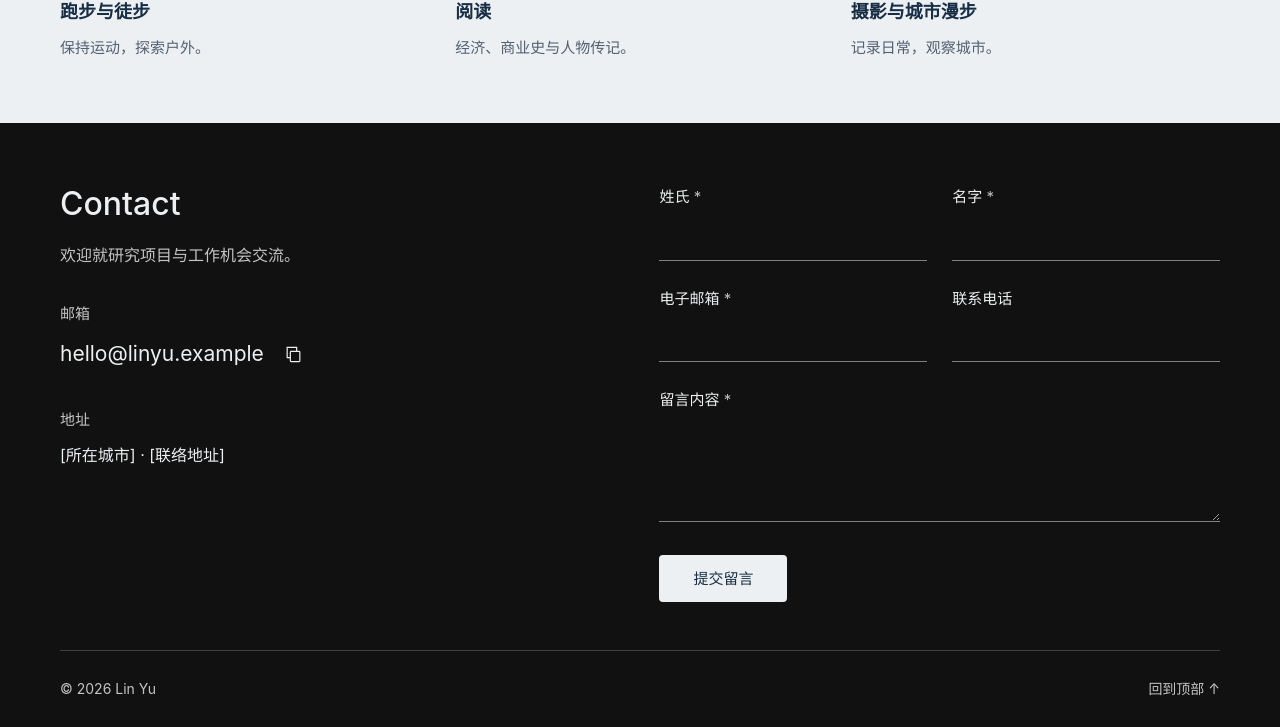
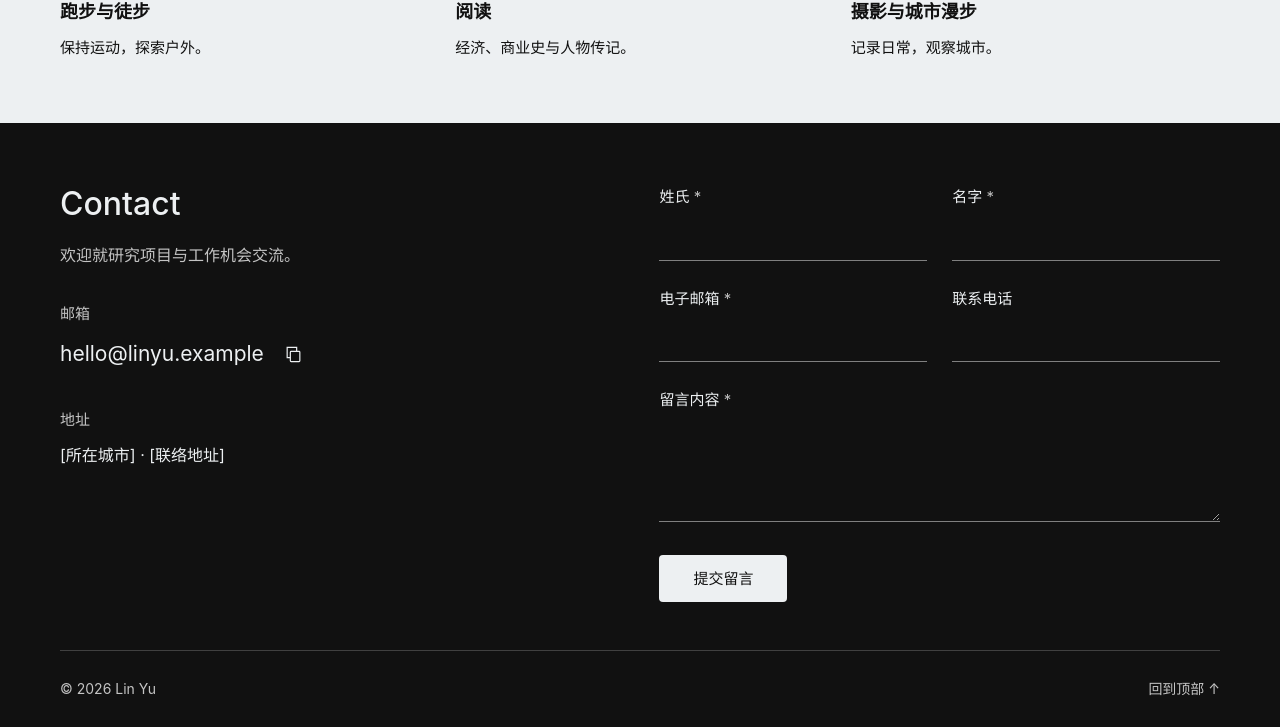
Before and after one commit to suanmiaoer66/personal-blog, a plain HTML site: page index.html in a window 1280 px wide. Shown: the part 2217-2944 px from the top of the page. Drawn offline with Linux system fonts and the light colour scheme.

Commit message:
Use black text across light page sections

```diff
--- a/index.html
+++ b/index.html
@@ -7,7 +7,7 @@
   <meta name="description" content="林予 Lin Yu 的金融分析与投资研究个人主页，包含个人介绍、教育背景、工作经历、技术技能与兴趣。">
   <title>林予 Lin Yu — 金融分析与投资研究</title>
   <link rel="icon" href="assets/favicon.svg?v=finance-2" type="image/svg+xml">
-  <link rel="stylesheet" href="styles.css?v=finance-4">
+  <link rel="stylesheet" href="styles.css?v=finance-5">
   <link rel="stylesheet" href="motion.css?v=finance-2">
   <script src="site-config.js?v=finance-2" defer></script>
   <script src="app.js?v=finance-2" defer></script>
--- a/styles.css
+++ b/styles.css
@@ -2,8 +2,8 @@
   --page: #edf0f2;
   --surface: #e3e8ed;
   --card: #f1f3f5;
-  --ink: #172e46;
-  --muted: #526172;
+  --ink: #111111;
+  --muted: #111111;
   --line: #c8d1da;
   --accent: #305878;
   --dark: #111111;
@@ -77,7 +77,7 @@ figure, h1, h2, h3, p { margin: 0; }
 .resume-description { color: var(--muted); margin-top: 13px; font-size: 15px; }
 .resume-points { margin: 15px 0 0; padding-left: 18px; color: var(--muted); font-size: 15px; }
 .resume-points li + li { margin-top: 6px; }
-.resume-points li::marker { color: var(--accent); }
+.resume-points li::marker { color: var(--ink); }
 .skills-grid { display: grid; grid-template-columns: repeat(3, minmax(0, 1fr)); gap: 16px; }
 .skill-card { border: 1px solid var(--line); border-top: 3px solid var(--accent); background: var(--card); padding: 23px 20px; }
 .skill-card h3 { font-size: 19px; font-weight: 600; padding-bottom: 16px; border-bottom: 1px solid var(--line); }
@@ -149,7 +149,7 @@ figure, h1, h2, h3, p { margin: 0; }
   #site-nav.is-open { display: grid; grid-template-columns: 1fr 1fr; gap: 8px 25px; }
   .nav-link { padding: 10px 0; font-size: 15px; }
   .nav-contact { border: 0; }
-  .nav-contact:hover, .nav-contact.active { background: transparent; color: var(--accent); }
+  .nav-contact:hover, .nav-contact.active { background: transparent; color: var(--ink); }
   .profile-section { padding-block: 34px 45px; }
   .profile-layout { grid-template-columns: 1fr 215px; gap: 30px; }
   .hero-copy h1 { font-size: 36px; }
```
